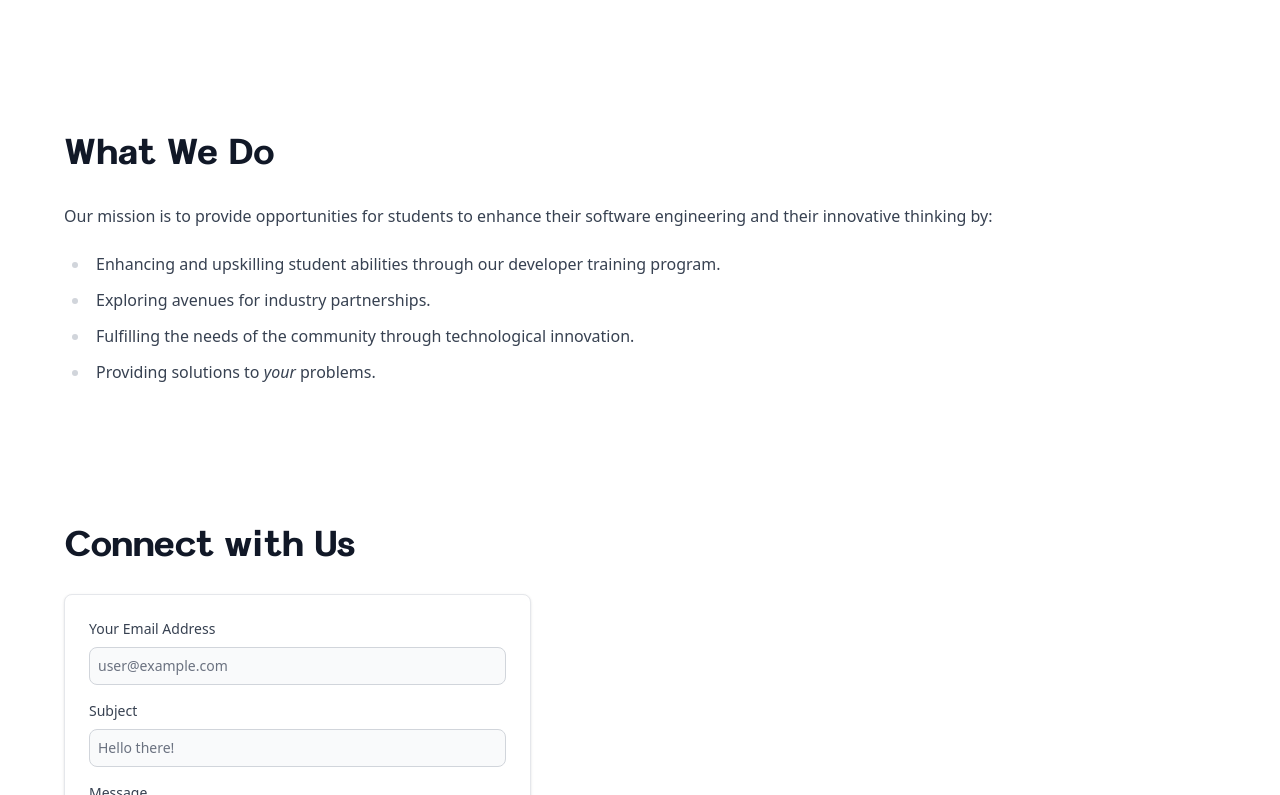
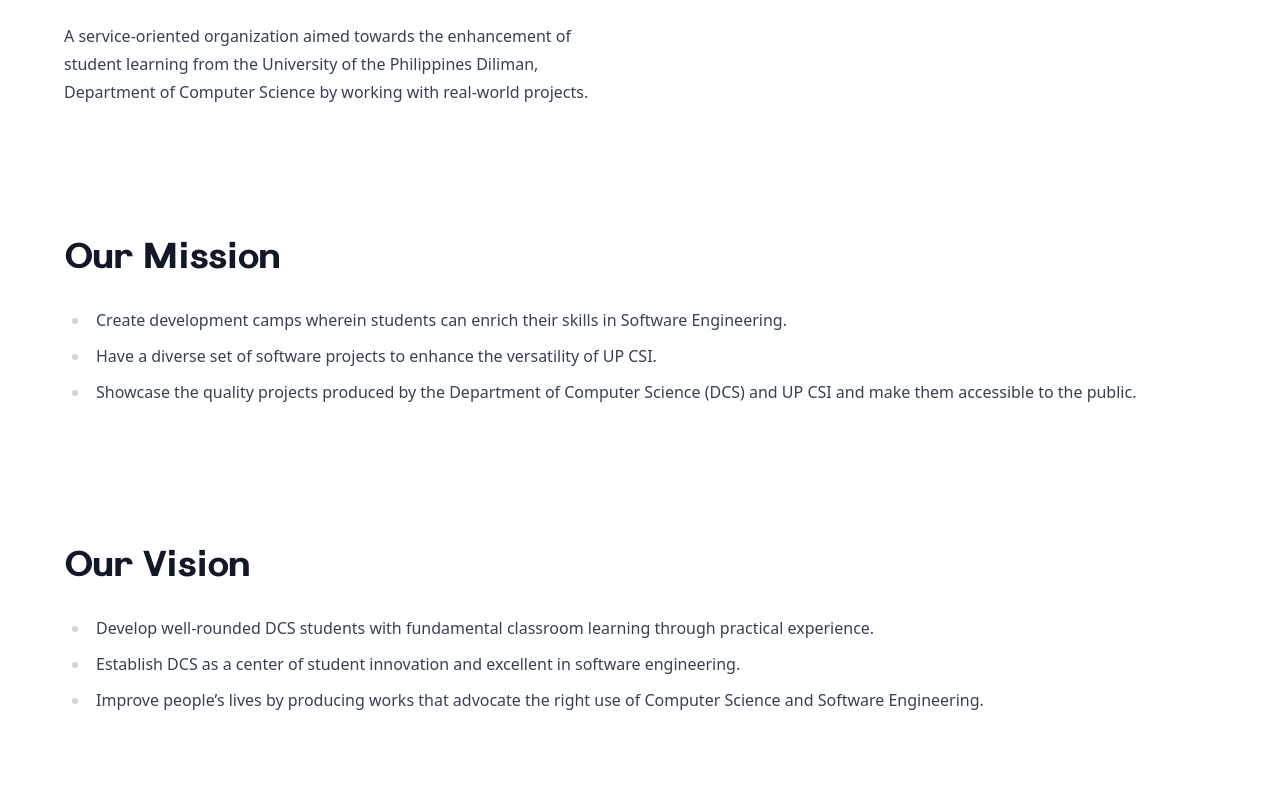
Before and after one commit to up-csi/up-csi.github.io, a SvelteKit app: page / in a window 1280 px wide. Shown: the part 285-1080 px from the top of the page. Built offline with nearby package versions, Linux system fonts and the light colour scheme.

Commit message:
feat: update homepage description

```diff
--- a/src/routes/+page.svelte
+++ b/src/routes/+page.svelte
@@ -7,22 +7,41 @@
 
 <section class="prose max-w-2xl p-8 dark:prose-invert sm:p-12 md:p-16">
     <h1 class="font-heading">Learn. Create. <em>Innovate.</em></h1>
+    <h2 class="font-heading">University of the Philippines Center for Student Innovations</h2>
     <p>
-        UP CSI is a service-oriented student organization aimed towards the enhancement of student
-        learning by working with real-world software projects.
+        A service-oriented organization aimed towards the enhancement of student learning from the
+        University of the Philippines Diliman, Department of Computer Science by working with
+        real-world projects.
     </p>
 </section>
 <section class="prose max-w-2xl max-w-full p-8 dark:prose-invert sm:p-12 md:p-16">
-    <h1 class="font-heading">What We Do</h1>
-    <p>
-        Our mission is to provide opportunities for students to enhance their software engineering
-        and their innovative thinking by:
-    </p>
+    <h1 class="font-heading">Our Mission</h1>
     <ul>
-        <li>Enhancing and upskilling student abilities through our developer training program.</li>
-        <li>Exploring avenues for industry partnerships.</li>
-        <li>Fulfilling the needs of the community through technological innovation.</li>
-        <li>Providing solutions to <em>your</em> problems.</li>
+        <li>
+            Create development camps wherein students can enrich their skills in Software
+            Engineering.
+        </li>
+        <li>Have a diverse set of software projects to enhance the versatility of UP CSI.</li>
+        <li>
+            Showcase the quality projects produced by the Department of Computer Science (DCS) and
+            UP CSI and make them accessible to the public.
+        </li>
+    </ul>
+</section>
+<section class="prose max-w-2xl max-w-full p-8 dark:prose-invert sm:p-12 md:p-16">
+    <h1 class="font-heading">Our Vision</h1>
+    <ul>
+        <li>
+            Develop well-rounded DCS students with fundamental classroom learning through practical
+            experience.
+        </li>
+        <li>
+            Establish DCS as a center of student innovation and excellent in software engineering.
+        </li>
+        <li>
+            Improve people’s lives by producing works that advocate the right use of Computer
+            Science and Software Engineering.
+        </li>
     </ul>
 </section>
 <section class="prose p-8 dark:prose-invert sm:p-12 md:p-16">
```
